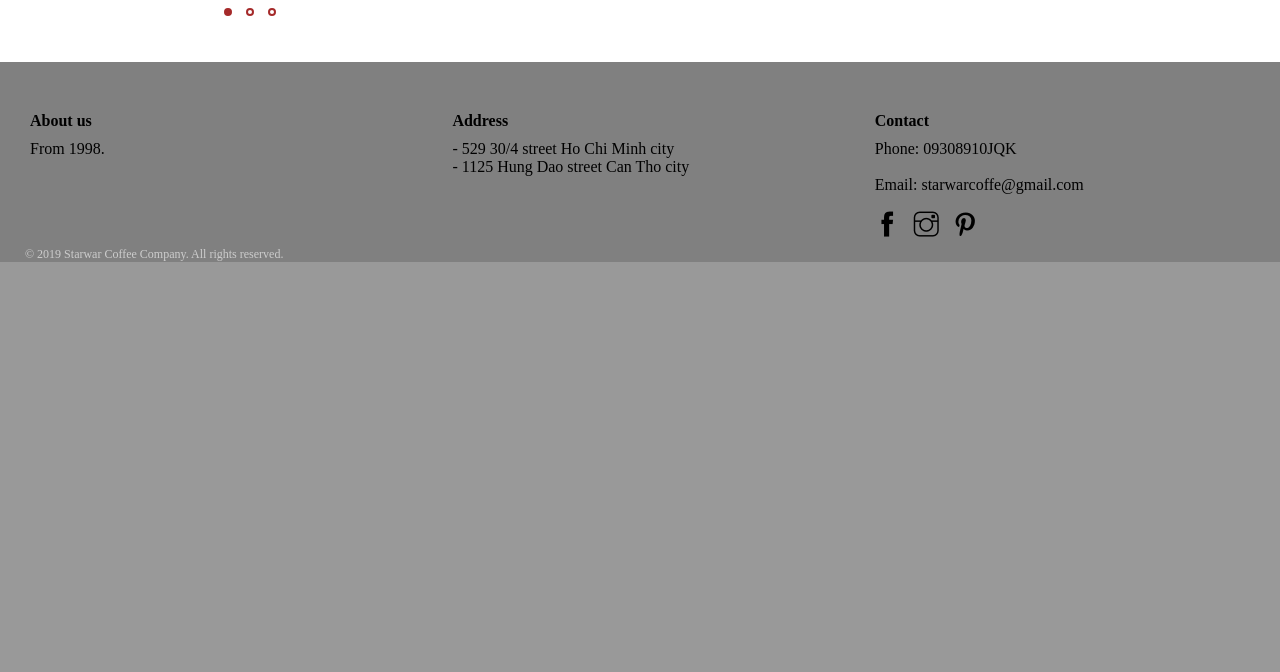
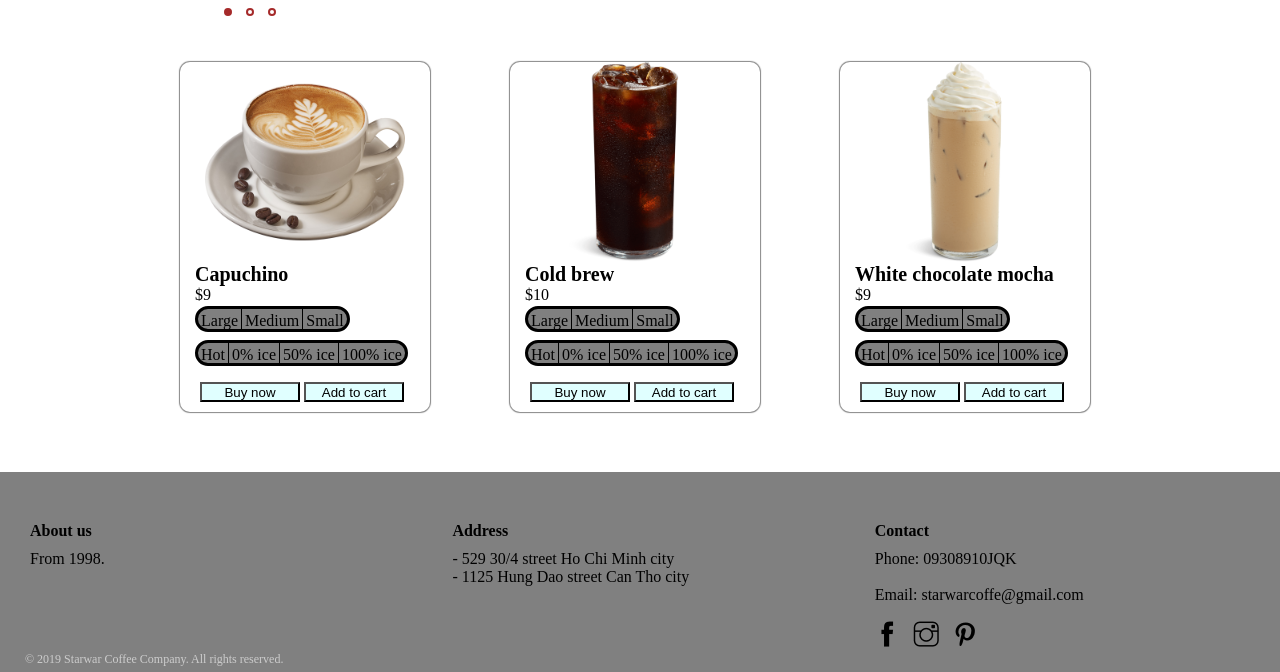
Before and after one commit to thaison185/Project-Web-Basic, a PHP site: page / in a window 1280 px wide. Shown: the part 823-1495 px from the top of the page. Before the commit the page ends 1085 px from the top, so only its background shows below. Run offline with PHP 8.4, Linux system fonts and the light colour scheme.

Commit message:
update items card

```diff
--- a/assests/css/style.css
+++ b/assests/css/style.css
@@ -114,48 +114,94 @@
 }
 
 #items {
-	margin: 30px 150px;
+	width: 1000px;
+	position: relative;
+	margin: 50px auto;
 	overflow: auto;
 }
 
-#items .item {
-	width: 300px;
-	height: 325px;
+.item {
+	width: 250px;
+	height: 350px;
+	/*background: rgba(0, 0, 0, 0.3);
+	border: 3px solid rgba(0, 0, 0, 0.3);*/
+	border-radius: 10px;
+	box-shadow: 0 0 1px 1px #888888;
 	display: inline-block;
-	border-radius: 5px;
-	box-shadow: 0 0 5px #888888;
 	position: relative;
 	float: left;
-	margin: 10px 30px;
+	margin: 10px 40px;
 }
 
-#items .item:hover {
-	box-shadow: 0 0 10px #888888;
+.item:hover {
+	box-shadow: 0 0 5px 1px #888888;
 }
 
-#items .item img {
-	width: 100%;
+.item img {
+	width: 200px;
+	position: absolute;
+	top: 0;
+	left: 50%;
+	transform: translateX(-50%);
 }
 
-#items .item .item-body {
+.item .item-body {
 	position: absolute;
-	bottom: 0;
-	left: 0;
-	margin-left: 10px;
+	bottom: 30px;
+	margin: 10px 15px;
+	/*transition: visibility 1s;
+	visibility: hidden;*/
 }
 
-#items .item .order-btn {
-	width: 50px;
-	height: 25px;
-	color: black;
-	background: #44F041;
-	text-decoration: none;
-	text-align: center;
-	line-height: 25px;
-	box-sizing: border-box;
+.item .item-body div {
+	margin: 0 0;
+}
+
+.item .item-body input {
+	display: none;
+}
+
+.item .item-body .item-name {
+	font-size: 20px;
+	font-weight: bold;
+}
+
+.item .item-body .radio-box {
+	height: 26px;
+	border: 3px solid #000;
+	border-radius: 50px;
+	background: grey;
+	display: inline-block;
+	margin: 2px 0;
+	overflow: hidden;
+}
+
+.item .item-body .radio-label {
+	height: 20px;
+	float: left;
+	padding: 3px;
+}
+
+.item .item-body .radio-label:not(:last-child) {
+	border-right: 1px solid #000;
+}
+
+.item .item-body .radio-box input:checked + .radio-label {
+	background: lightcyan;
+}
+
+.item .btn {
 	position: absolute;
-	bottom: 0;
-	right: 0;
+	bottom: 0px;
+	margin: 10px 20px;
+	/*visibility: hidden;
+	transition: visibility 1s;*/
+}
+
+.item .btn button {
+	width: 100px;
+	height: 20px;
+	background: lightcyan;
 }
 
 #footer {
@@ -190,7 +236,8 @@
 #footer #copy-right {
 	font-size: 12px;
 	color: #ccc;
-	position: absolute;
+	position: relative;
+	float: left;
 	bottom: 0;
 	left: 25px;
 }
--- a/index.html
+++ b/index.html
@@ -6,6 +6,7 @@
 	<title></title>
 	<link rel="stylesheet" type="text/css" href="./assests/css/style.css">
 	<link rel="stylesheet" type="text/css" href=".\assests\font\themify-icons\themify-icons.css">
+	<link href="https://fonts.googleapis.com/css2?family=Readex+Pro:wght@200&family=Roboto+Slab:wght@100&display=swap" rel="stylesheet">
 </head>
 <body>
 <div id="main">
@@ -47,7 +48,93 @@
 	<!-- <div class="temp" style="height: 1000px;">temp content</div> -->
 	<!-- items-start -->
 	<div id="items">
-
+		<div class="item">
+			<img src="./assests/img/items/capuchino.png">
+			<div class="item-body">
+				<div class="item-name">Capuchino</div>
+				<div class="item-price">$9</div>
+				<div class="item-size radio-box">
+					<input type="radio" id="1-size-l" name="1-size">
+					<label for="1-size-l" class="radio-label">Large</label>
+					<input type="radio" id="1-size-m" name="1-size">
+					<label for="1-size-m" class="radio-label">Medium</label>
+					<input type="radio" id="1-size-s" name="1-size">
+					<label for="1-size-s" class="radio-label">Small</label>
+				</div>
+				<div class="item-ice radio-box">
+					<input type="radio" id="1-hot" name="1-iced">
+					<label for="1-hot" class="radio-label">Hot</label>
+					<input type="radio" id="1-0-ice" name="1-iced">
+					<label for="1-0-ice" class="radio-label">0% ice</label>
+					<input type="radio" id="1-50-ice" name="1-iced">
+					<label for="1-50-ice" class="radio-label">50% ice</label>
+					<input type="radio" id="1-100-ice" name="1-iced">
+					<label for="1-100-ice" class="radio-label">100% ice</label>
+				</div>
+			</div>
+			<div class="btn">
+				<button class="buy-now">Buy now</button>
+				<button class="add-to-cart">Add to cart</button>
+			</div>
+		</div>
+		<div class="item">
+			<img src="./assests/img/items/cold-brew.png">
+			<div class="item-body">
+				<div class="item-name">Cold brew</div>
+				<div class="item-price">$10</div>
+				<div class="item-size radio-box">
+					<input type="radio" id="2-size-l" name="2-size">
+					<label for="2-size-l" class="radio-label">Large</label>
+					<input type="radio" id="2-size-m" name="2-size">
+					<label for="2-size-m" class="radio-label">Medium</label>
+					<input type="radio" id="2-size-s" name="2-size">
+					<label for="2-size-s" class="radio-label">Small</label>
+				</div>
+				<div class="item-ice radio-box">
+					<input type="radio" id="2-hot" name="2-iced">
+					<label for="2-hot" class="radio-label">Hot</label>
+					<input type="radio" id="2-0-ice" name="2-iced">
+					<label for="2-0-ice" class="radio-label">0% ice</label>
+					<input type="radio" id="2-50-ice" name="2-iced">
+					<label for="2-50-ice" class="radio-label">50% ice</label>
+					<input type="radio" id="2-100-ice" name="2-iced">
+					<label for="2-100-ice" class="radio-label">100% ice</label>
+				</div>
+			</div>
+			<div class="btn">
+				<button class="buy-now">Buy now</button>
+				<button class="add-to-cart">Add to cart</button>
+			</div>
+		</div>
+		<div class="item">
+			<img src="./assests/img/items/white-chocolate-mocha.png">
+			<div class="item-body">
+				<div class="item-name">White chocolate mocha</div>
+				<div class="item-price">$9</div>
+				<div class="item-size radio-box">
+					<input type="radio" id="3-size-l" name="3-size">
+					<label for="3-size-l" class="radio-label">Large</label>
+					<input type="radio" id="3-size-m" name="3-size">
+					<label for="3-size-m" class="radio-label">Medium</label>
+					<input type="radio" id="3-size-s" name="3-size">
+					<label for="3-size-s" class="radio-label">Small</label>
+				</div>
+				<div class="item-ice radio-box">
+					<input type="radio" id="3-hot" name="3-iced">
+					<label for="3-hot" class="radio-label">Hot</label>
+					<input type="radio" id="3-0-ice" name="3-iced">
+					<label for="3-0-ice" class="radio-label">0% ice</label>
+					<input type="radio" id="3-50-ice" name="3-iced">
+					<label for="3-50-ice" class="radio-label">50% ice</label>
+					<input type="radio" id="3-100-ice" name="3-iced">
+					<label for="3-100-ice" class="radio-label">100% ice</label>
+				</div>
+			</div>
+			<div class="btn">
+				<button class="buy-now">Buy now</button>
+				<button class="add-to-cart">Add to cart</button>
+			</div>
+		</div>
 	</div>
 	<!-- items-end -->
 	<!-- footer-start -->
```
Also changed, not shown: item.html (added, +170 -0 lines), assests/img/items/cold-brew-2.png (deleted), assests/img/items/cold-brew.png, assests/img/items/white-chocolate-mocha.png (renamed from assests/img/items/white-chocolate-mhocha.png).
